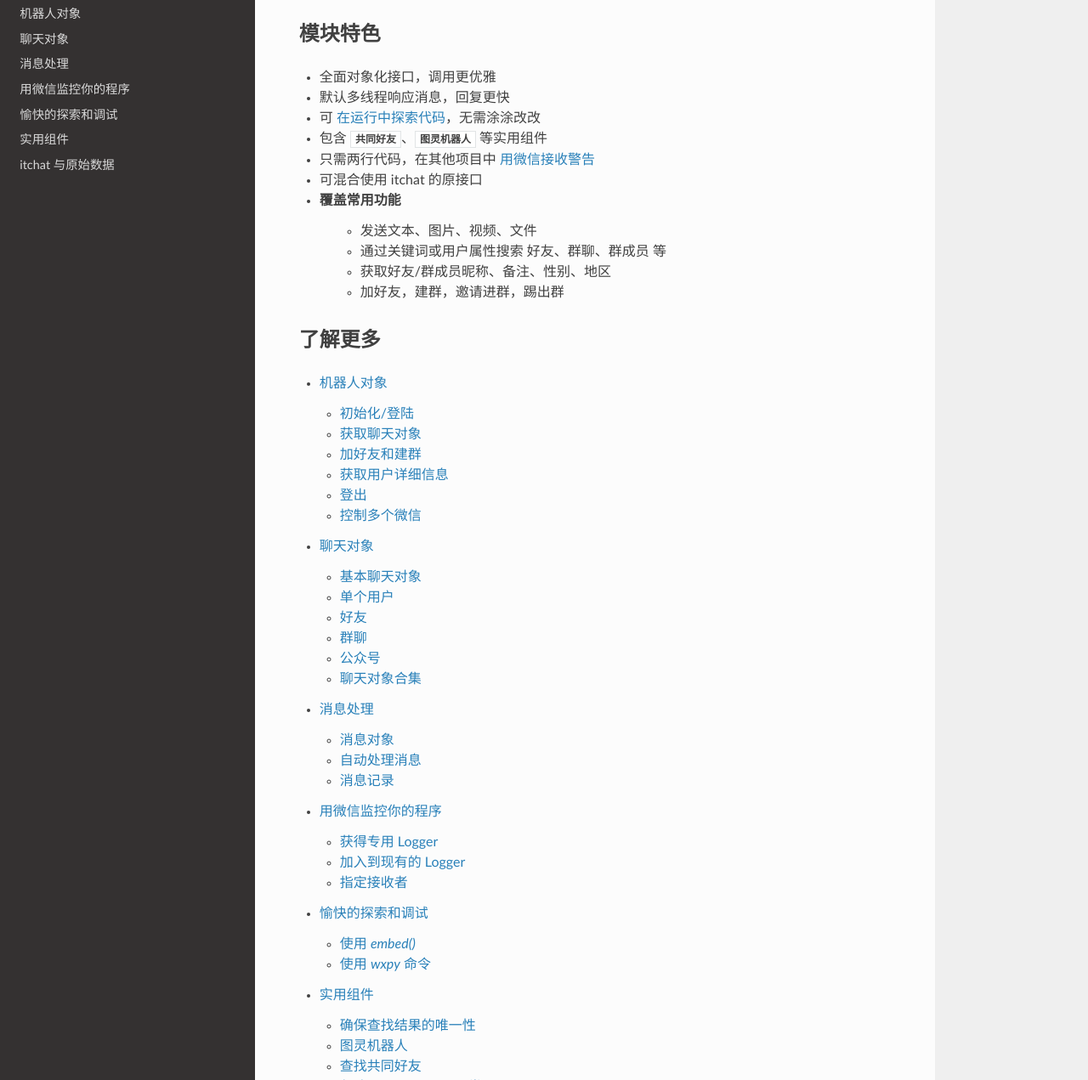
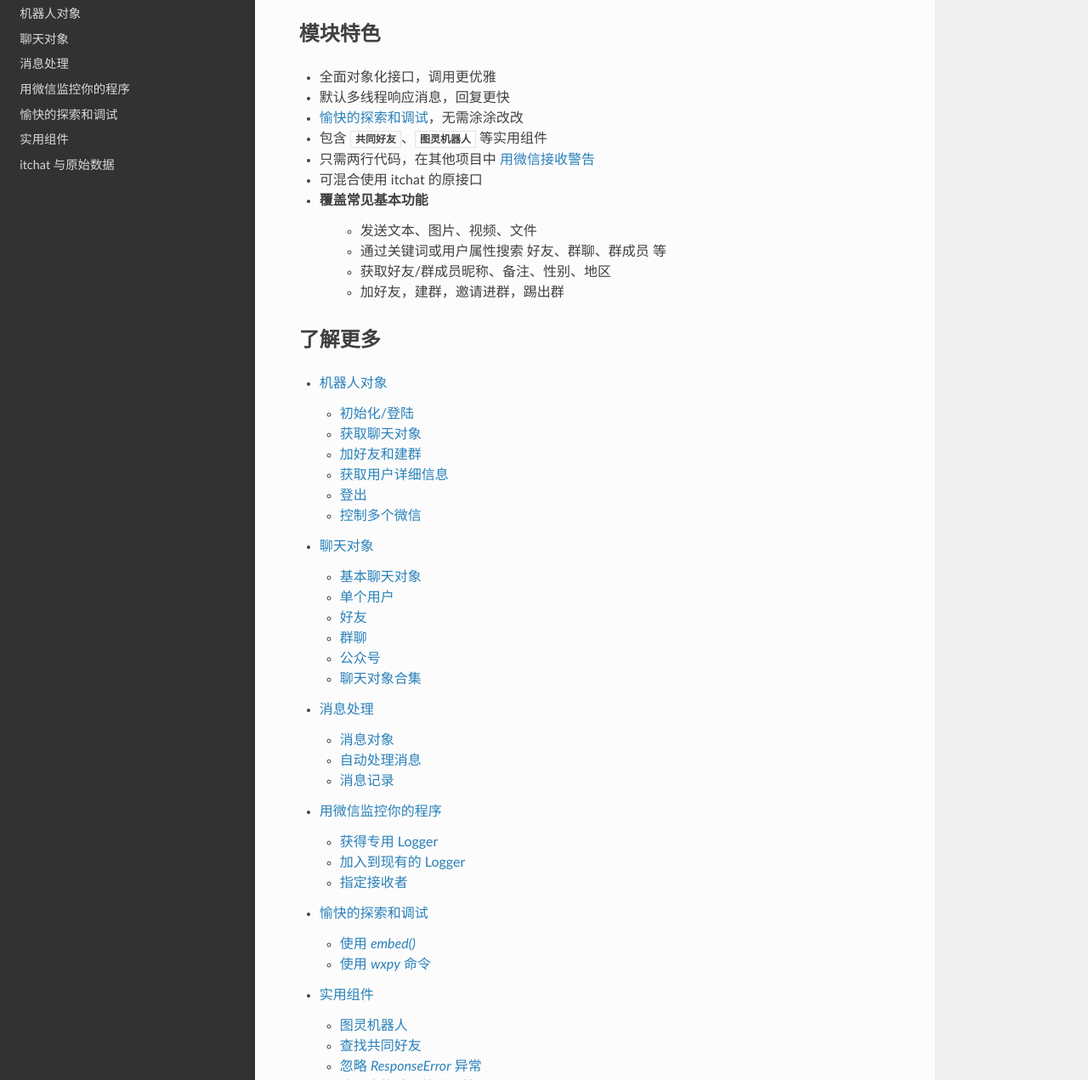
Before and after one commit to youfou/wxpy, a Sphinx documentation site: the page built from docs/index.rst, in a window 1280 px wide and 1400 px high, scrolled down 826 px, cut to the strip 129-1400 px from the top of the window. Shown: the whole strip at 85% size. Built offline with Sphinx 7.4.7 and the Read the Docs theme 2.0.0, drawn with Linux system fonts in a browser that asks for light colours; some of the changed text lies outside the part shown.

Commit message:
update docs

```diff
--- a/README.rst
+++ b/README.rst
@@ -74,11 +74,11 @@
 
 * 全面对象化接口，调用更优雅
 * 默认多线程响应消息，回复更快
-* 可在运行中探索代码，无需涂涂改改
-* 包含 共同好友、图灵机器人 等实用组件
+* `愉快的探索和调试 <http://wxpy.readthedocs.io/zh/latest/console.html>`_，无需涂涂改改
+* 包含 共同好友、图灵机器人 等 `实用组件 <http://wxpy.readthedocs.io/zh/latest/utils.html>`_
 * 只需两行代码，在其他项目中用微信接收警告
 * 可混合使用 itchat 的原接口
-* 覆盖常用功能
+* 覆盖常见基本功能
     * 发送文本、图片、视频、文件
     * 通过关键词或用户属性搜索 好友、群聊、群成员 等
     * 获取好友/群成员昵称、备注、性别、地区
--- a/docs/index.rst
+++ b/docs/index.rst
@@ -51,11 +51,11 @@
 
 * 全面对象化接口，调用更优雅
 * 默认多线程响应消息，回复更快
-* 可 :doc:`在运行中探索代码 <console>`，无需涂涂改改
+* :doc:`愉快的探索和调试 <console>`，无需涂涂改改
 * 包含 :any:`共同好友 <mutual_friends>`、:any:`图灵机器人 <Tuling>` 等实用组件
 * 只需两行代码，在其他项目中 :doc:`用微信接收警告 <logging_with_wechat>`
 * 可混合使用 itchat 的原接口
-* 覆盖常用功能
+* 覆盖常见基本功能
     * 发送文本、图片、视频、文件
     * 通过关键词或用户属性搜索 好友、群聊、群成员 等
     * 获取好友/群成员昵称、备注、性别、地区
--- a/wxpy/__init__.py
+++ b/wxpy/__init__.py
@@ -52,7 +52,7 @@
 from .utils import dont_raise_response_error, embed, ensure_one, mutual_friends
 
 __title__ = 'wxpy'
-__version__ = '0.2.6.dev'
+__version__ = '0.2.6'
 __author__ = 'Youfou'
 __license__ = 'MIT'
 __copyright__ = '2017, Youfou'
```
Also changed, not shown: docs/utils.rst (+12 -11 lines).
